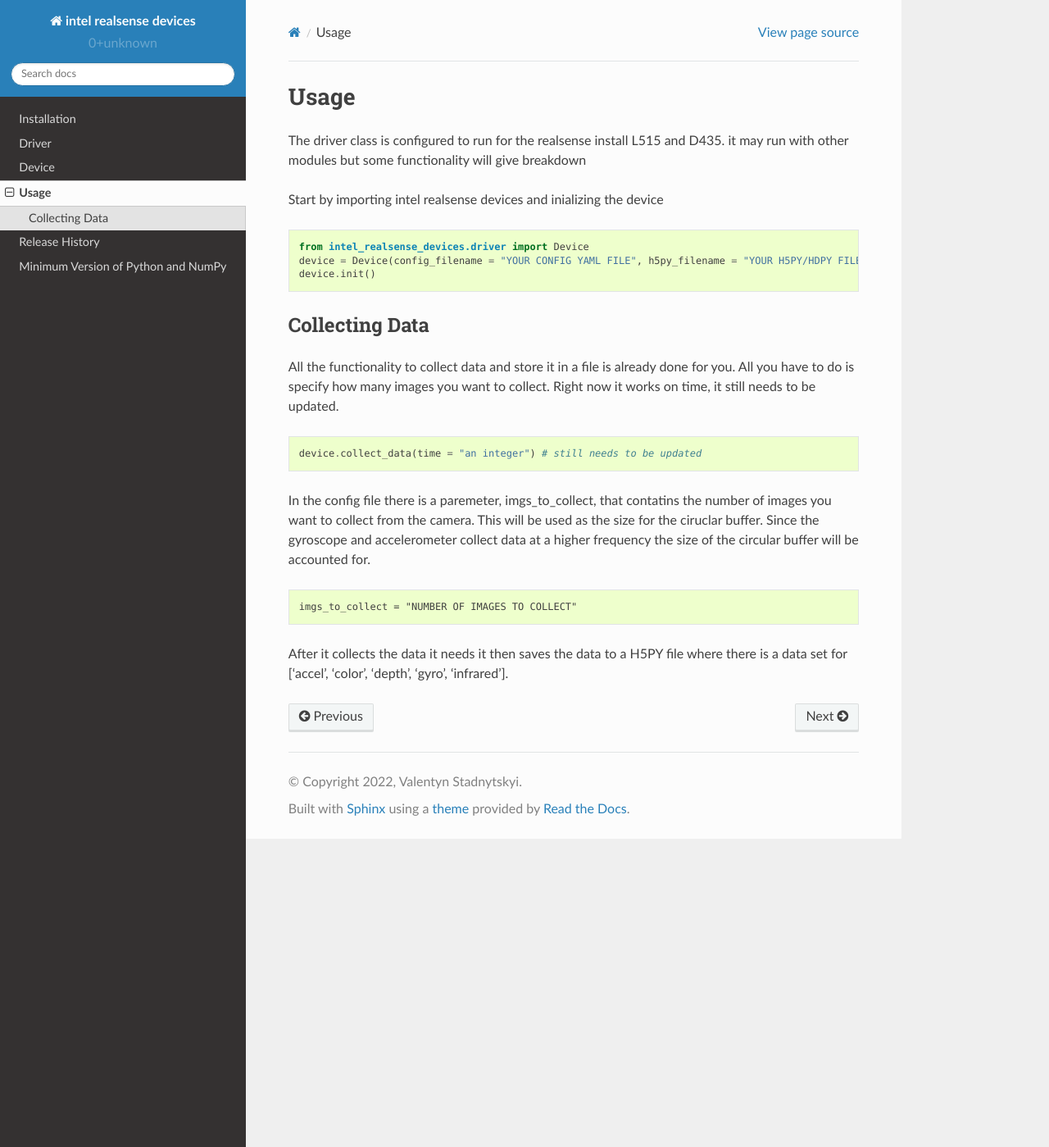
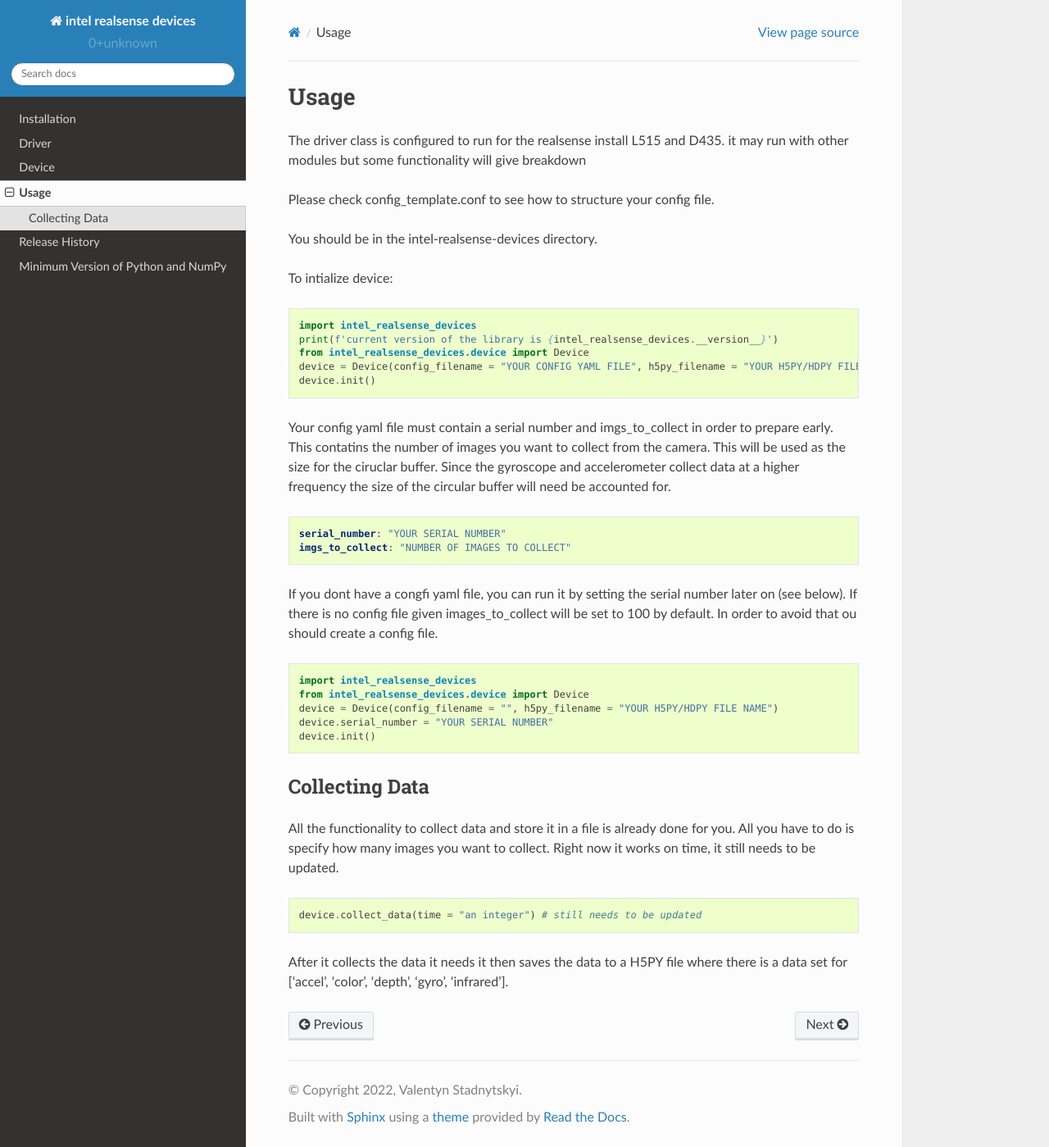
Before and after one commit to vstadnytskyi/intel-realsense-devices, a Sphinx documentation site: the page built from docs/source/usage.rst, in a window 1280 px wide and 1399 px high. Shown: the whole window at 82% size. Built offline with Sphinx 7.4.7 and the Read the Docs theme 2.0.0, drawn with Linux system fonts in a browser that asks for light colours.

Commit message:
updated documentation and removed serial_number2.

```diff
--- a/docs/source/usage.rst
+++ b/docs/source/usage.rst
@@ -5,14 +5,41 @@ Usage
 The driver class is configured to run for the realsense install L515 and D435.
 it may run with other modules but some functionality will give breakdown
 
-Start by importing intel realsense devices and inializing the device
+Please check config_template.conf to see how to structure your config file.
+
+You should be in the intel-realsense-devices directory.
+
+To intialize device:
 
 .. code-block:: python
 
-    from intel_realsense_devices.driver import Device
-    device = Device(config_filename = "YOUR CONFIG YAML FILE", h5py_filename = "YOUR H5PY/HDPY FILE NAME")
-    device.init()
+   import intel_realsense_devices
+   print(f'current version of the library is {intel_realsense_devices.__version__}')
+   from intel_realsense_devices.device import Device
+   device = Device(config_filename = "YOUR CONFIG YAML FILE", h5py_filename = "YOUR H5PY/HDPY FILE NAME")
+   device.init()
 
+Your config yaml file must contain a serial number and imgs_to_collect in order to prepare early. This contatins the number of images
+you want to collect from the camera. This will be used as the size for the ciruclar buffer. Since the
+gyroscope and accelerometer collect data at a higher frequency the size of the circular buffer will need be
+accounted for.
+
+.. code-block:: yaml
+
+   serial_number: "YOUR SERIAL NUMBER"
+   imgs_to_collect: "NUMBER OF IMAGES TO COLLECT"
+
+
+If you dont have a congfi yaml file, you can run it by setting the serial number later on (see below). If there is no config file given
+images_to_collect will be set to 100 by default. In order to avoid that ou should create a config file.
+
+.. code-block:: python
+
+   import intel_realsense_devices
+   from intel_realsense_devices.device import Device
+   device = Device(config_filename = "", h5py_filename = "YOUR H5PY/HDPY FILE NAME")
+   device.serial_number = "YOUR SERIAL NUMBER"
+   device.init()
 
 ****************
 Collecting Data
@@ -26,16 +53,5 @@ Right now it works on time, it still needs to be updated.
 
     device.collect_data(time = "an integer") # still needs to be updated
 
-
-In the config file there is a paremeter, imgs_to_collect, that contatins the number of images you want to collect
-from the camera. This will be used as the size for the ciruclar buffer. Since the gyroscope and
-accelerometer collect data at a higher frequency the size of the circular buffer will be accounted
-for.
-
-
-.. code-block:: yaml
-
-    imgs_to_collect = "NUMBER OF IMAGES TO COLLECT"
-
 After it collects the data it needs it then saves the data to a H5PY file where there is a data set
 for ['accel', 'color', 'depth', 'gyro', 'infrared'].
```
Also changed, not shown: docs/source/device.rst (+6 -22 lines), 3 other files.
